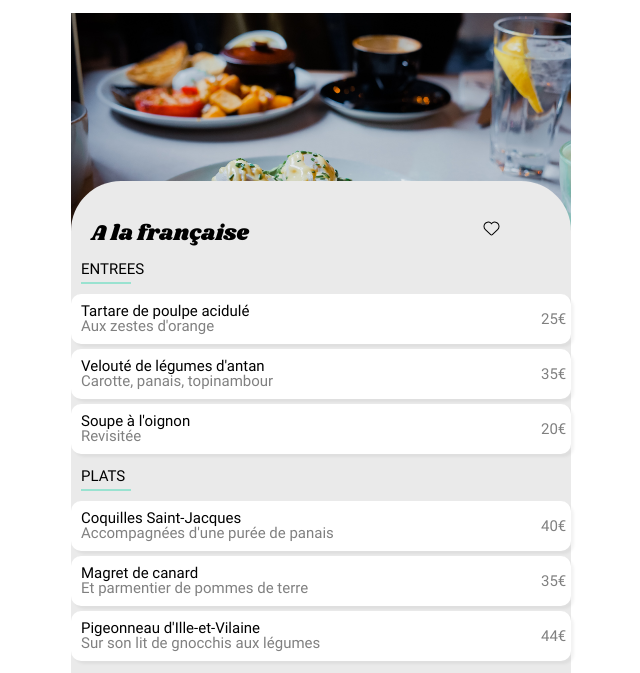
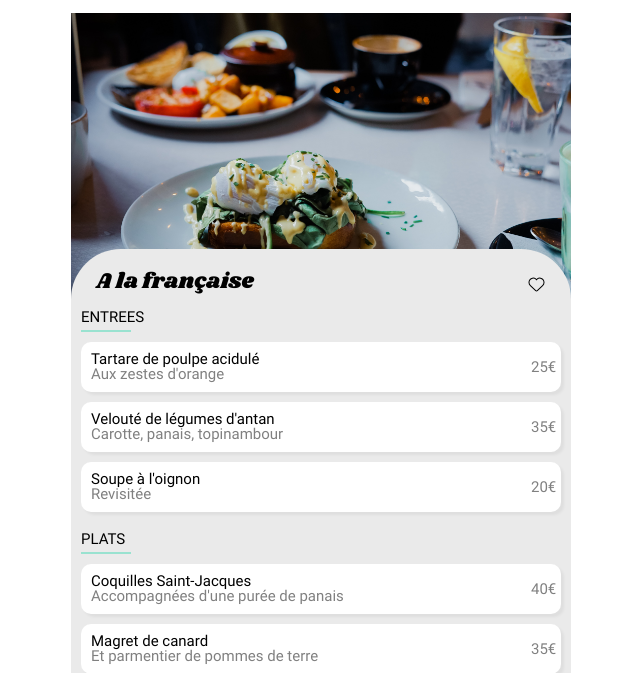
Before and after one commit to tMulard/OC-Projet_3, a website: page pages/alafrancaise.html in a window 1280 px wide. Shown: the part 58-731 px from the top of the page, without its empty margins (319-959 px from the left). Drawn offline with Linux system fonts and the light colour scheme.

Commit message:
Last commit post checkup

```diff
--- a/pages/alafrancaise.html
+++ b/pages/alafrancaise.html
@@ -48,7 +48,7 @@
     <section class="Order">
       <div class="restaurantTitle">
         <h1>A la française</h1>
-        <div class="Like">
+        <div class="LikeRestaurant">
           <input type="checkbox" id="L5"/>
           <label for="L5" id="Li5">
             <i class="fa-solid fa-heart"></i>
--- a/scss/footer.scss
+++ b/scss/footer.scss
@@ -20,7 +20,6 @@ footer {
 	line-height : 30px;
 	padding : 40px;
 	width : 100%;
-	float : up;
 }
 
 .footerLinks {
--- a/scss/restaurant.scss
+++ b/scss/restaurant.scss
@@ -29,7 +29,6 @@ IIII
 .RestaurantDisplay {
   position : relative;
   z-index: 99;
-  margin-bottom: 725px;
 }
 
 img {
@@ -41,14 +40,10 @@ img {
   background-color: rgb(234, 234, 234);
   border-top-left-radius: 50px;
   border-top-right-radius: 50px;
-  position : absolute;
-  top : 50%;
-  right : 0;
-  bottom : 0;
-  left : 0;
-  height : 900px;
+  margin-top: -100px;
   padding-top: 20px;
   width : 100%;
+  position : relative;
 }
 
 .RestaurantMenu {
@@ -63,23 +58,22 @@ img {
     width : 90%;
     position : relative;
 
+    margin : 0 auto;
+
     h1 {
       font-family: 'Shrikhand';
       font-weight: lighter;
       z-index: 15;
-      padding-top: 20px;
-      padding-left : 20px;
     }
-
-    .Like {
-      position : absolute;
-      bottom : 0;
-      right : 0;
-
-      i {
-        -webkit-text-stroke: 1px #000000;
+    .LikeRestaurant {
+      label {
+        padding: 0;
+        i {
+          -webkit-text-stroke: 1px #000000;
           color: rgb(234, 234, 234);
           transition: 1s;
+          margin : 0;
+        }
       }
     }
 }
@@ -104,14 +98,13 @@ img {
     flex-direction: row;
     justify-content: space-between;
     align-items: center;
-    width : 100%;
     overflow: hidden;
     border-radius: 10px;
     background-color: white;
     position: relative;
     cursor : pointer;
     box-shadow: 3px 3px 3px rgba(0, 0, 0, 0.05);
-    margin-bottom: 5px;
+    margin: 0 10px 10px;
 
     animation: appear 2s;
 
@@ -167,8 +160,8 @@ img {
             }
           }
           .DescriptionText {
+            max-width: 50%;
             h2, p {
-              max-width: 50%;
               overflow: hidden;
               text-overflow: ellipsis;
               white-space: nowrap;
```
Also changed, not shown: index.html (+1 -1 lines), pages/lanoteenchantee.html (+1 -1 lines), pages/lapalettedugout.html (+1 -1 lines), pages/ledelicedessens.html (+1 -1 lines), css/style.css, 1 other file.
